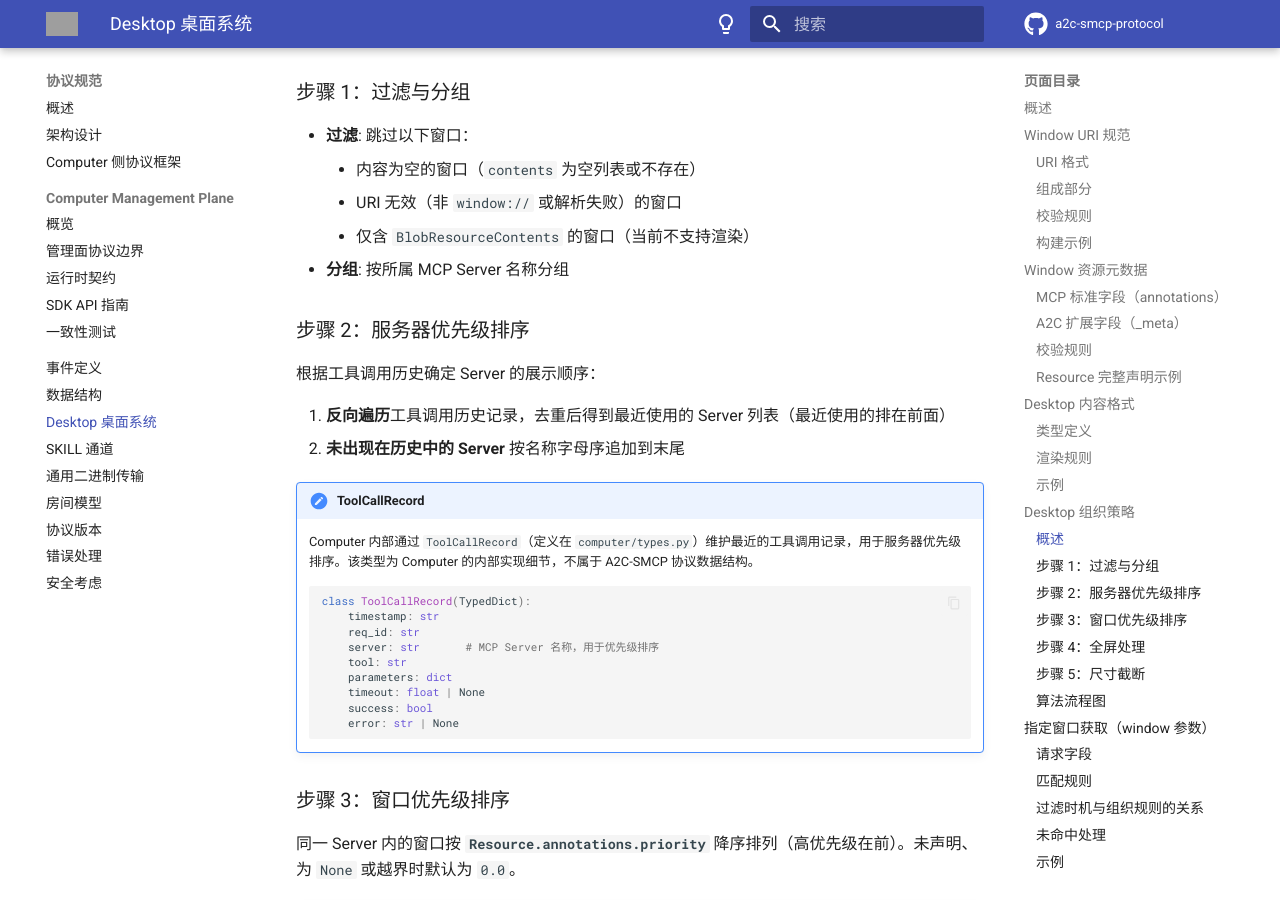
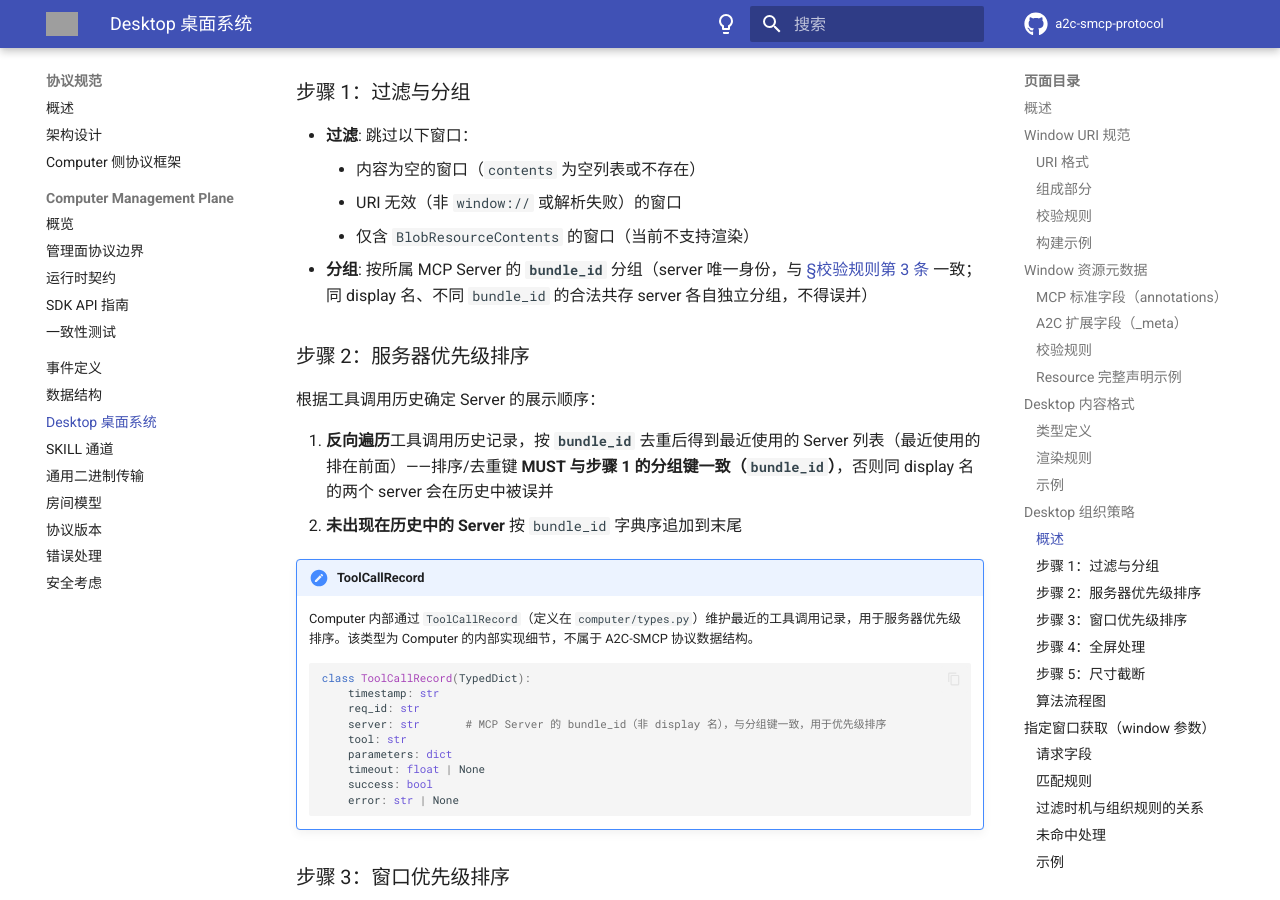
Before and after one commit to A2C-SMCP/a2c-smcp-protocol, an MkDocs documentation site: the page built from docs/specification/desktop.md, in a window 1280 px wide and 900 px high, scrolled down 5350 px. Built offline with MkDocs 1.6.1 and Material for MkDocs 9.7.7, drawn with Linux system fonts in a browser that asks for light colours; comment, search, counter and statistics services are not loaded; the version menu is left out; some of the changed text lies outside the part shown; grey boxes are pictures that could not be loaded.

Commit message:
docs(desktop): 组织算法正文/流程图分组键订正为 bundle_id，历史排序去重键与分组键强制一致 [#28]
Co-Authored-By: Claude Fable 5 <noreply@anthropic.com>

```diff
--- a/docs/specification/desktop.md
+++ b/docs/specification/desktop.md
@@ -191,14 +191,14 @@ Computer 在响应 `client:get_desktop` 时执行 **desktop 组织职能**——
     - 内容为空的窗口（`contents` 为空列表或不存在）
     - URI 无效（非 `window://` 或解析失败）的窗口
     - 仅含 `BlobResourceContents` 的窗口（当前不支持渲染）
-- **分组**: 按所属 MCP Server 名称分组
+- **分组**: 按所属 MCP Server 的 **`bundle_id`** 分组（server 唯一身份，与 [§校验规则第 3 条](#校验规则) 一致；同 display 名、不同 `bundle_id` 的合法共存 server 各自独立分组，不得误并）
 
 ### 步骤 2：服务器优先级排序
 
 根据工具调用历史确定 Server 的展示顺序：
 
-1. **反向遍历**工具调用历史记录，去重后得到最近使用的 Server 列表（最近使用的排在前面）
-2. **未出现在历史中的 Server** 按名称字母序追加到末尾
+1. **反向遍历**工具调用历史记录，按 **`bundle_id`** 去重后得到最近使用的 Server 列表（最近使用的排在前面）——排序/去重键 **MUST 与步骤 1 的分组键一致（`bundle_id`）**，否则同 display 名的两个 server 会在历史中被误并
+2. **未出现在历史中的 Server** 按 `bundle_id` 字典序追加到末尾
 
 !!! note "ToolCallRecord"
 
@@ -208,7 +208,7 @@ Computer 在响应 `client:get_desktop` 时执行 **desktop 组织职能**——
     class ToolCallRecord(TypedDict):
         timestamp: str
         req_id: str
-        server: str       # MCP Server 名称，用于优先级排序
+        server: str       # MCP Server 的 bundle_id（非 display 名），与分组键一致，用于优先级排序
         tool: str
         parameters: dict
         timeout: float | None
@@ -249,7 +249,7 @@ flowchart TD
     A[输入: windows, size, history] --> B{size ≤ 0?}
     B -- 是 --> C[返回空列表]
     B -- 否 --> D[过滤无效/空窗口]
-    D --> E[按 Server 名称分组]
+    D --> E[按 Server bundle_id 分组]
     E --> F[根据工具调用历史排序 Server]
     F --> G[每个 Server 内按 priority 降序排序]
     G --> H{遍历每个 Server}
```
